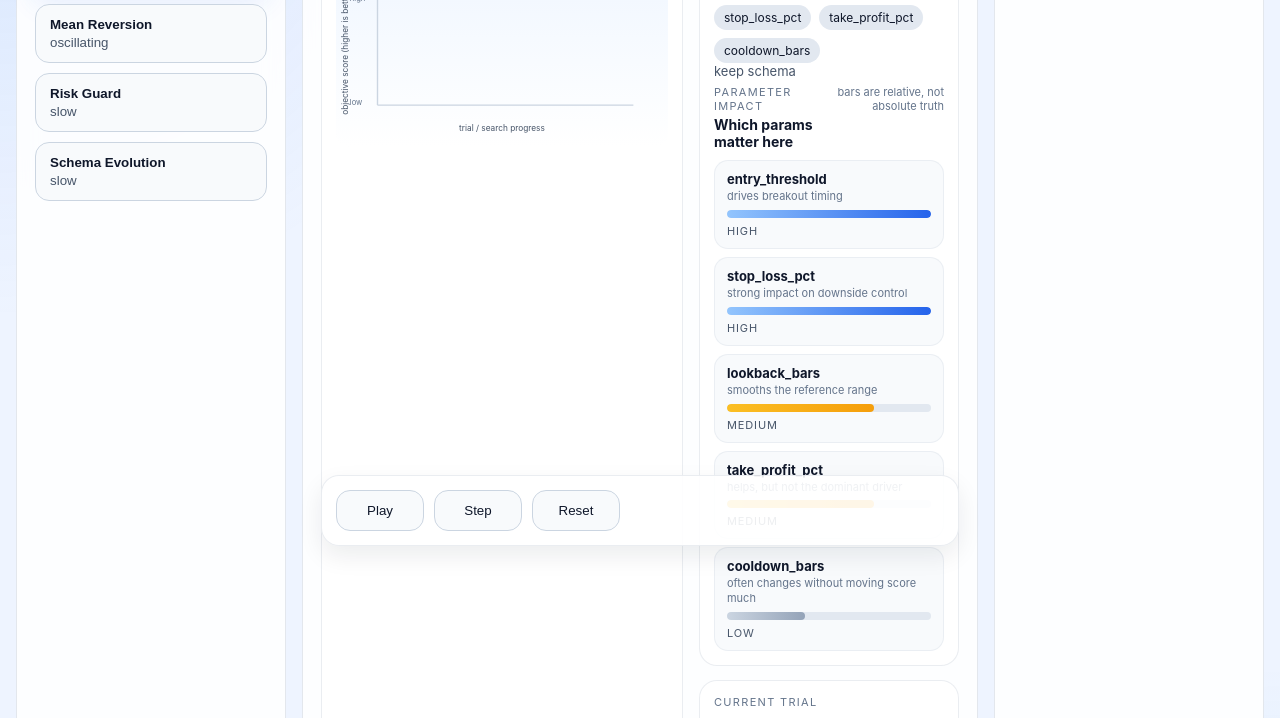
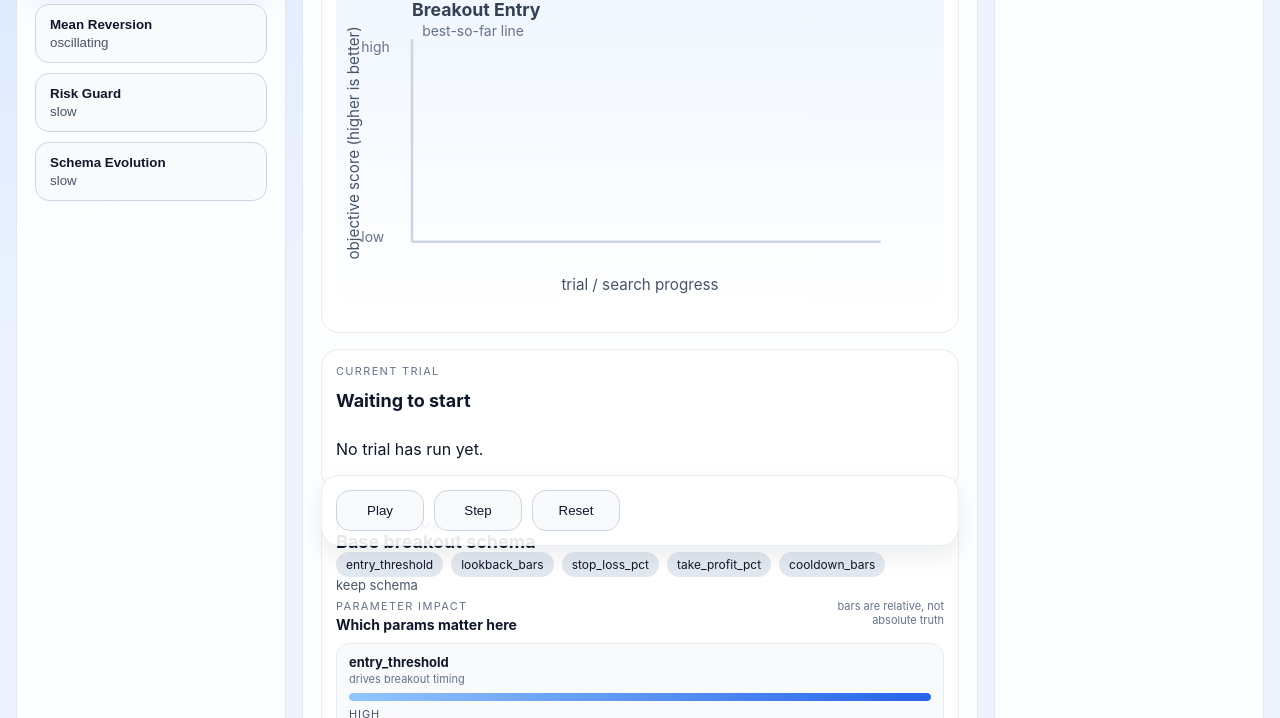
Before and after one commit to Yeimaoz/blackbox-tuner-demo, a website built with Vite: page index.html in a window 1280 px wide. Shown: the part 238-956 px from the top of the page. Built offline with nearby package versions, Linux system fonts and the light colour scheme.

Commit message:
feat(ui): separate animation from parameter relations [benchmark-skip]

```diff
--- a/src/app.ts
+++ b/src/app.ts
@@ -396,15 +396,13 @@ export function mountApp(root: HTMLElement | null) {
         </div>
         <div class="chips" data-tags></div>
       </div>
-      <div class="visual-grid">
-        <div class="chart-card">
-          <div class="chart-title">Tuning trajectory</div>
-          <div data-chart></div>
-        </div>
-        <div class="right-stack">
-          <div class="schema-card" data-schema></div>
-          <div data-trial-detail></div>
-        </div>
+      <div class="chart-card chart-card-main">
+        <div class="chart-title">Tuning trajectory</div>
+        <div data-chart></div>
+      </div>
+      <div class="detail-stack">
+        <div data-trial-detail></div>
+        <div class="schema-card" data-schema></div>
       </div>
       <div class="status-grid">
         <div class="status-tile"><span>Cursor</span><strong data-cursor></strong></div>
--- a/src/styles.css
+++ b/src/styles.css
@@ -120,19 +120,6 @@ body {
   font-size: 12px;
 }
 
-.visual-grid {
-  display: grid;
-  grid-template-columns: minmax(0, 1.6fr) minmax(260px, 0.8fr);
-  gap: 16px;
-  align-items: stretch;
-}
-
-.right-stack {
-  display: grid;
-  gap: 14px;
-  align-content: start;
-}
-
 .chart-card,
 .schema-card,
 .timeline,
@@ -147,10 +134,20 @@ body {
   overflow: hidden;
 }
 
+.chart-card-main {
+  display: grid;
+  gap: 10px;
+}
+
 .chart-card svg {
   width: 100%;
   height: auto;
   display: block;
+}
+
+.detail-stack {
+  display: grid;
+  gap: 14px;
 }
 
 .schema-card {
```
